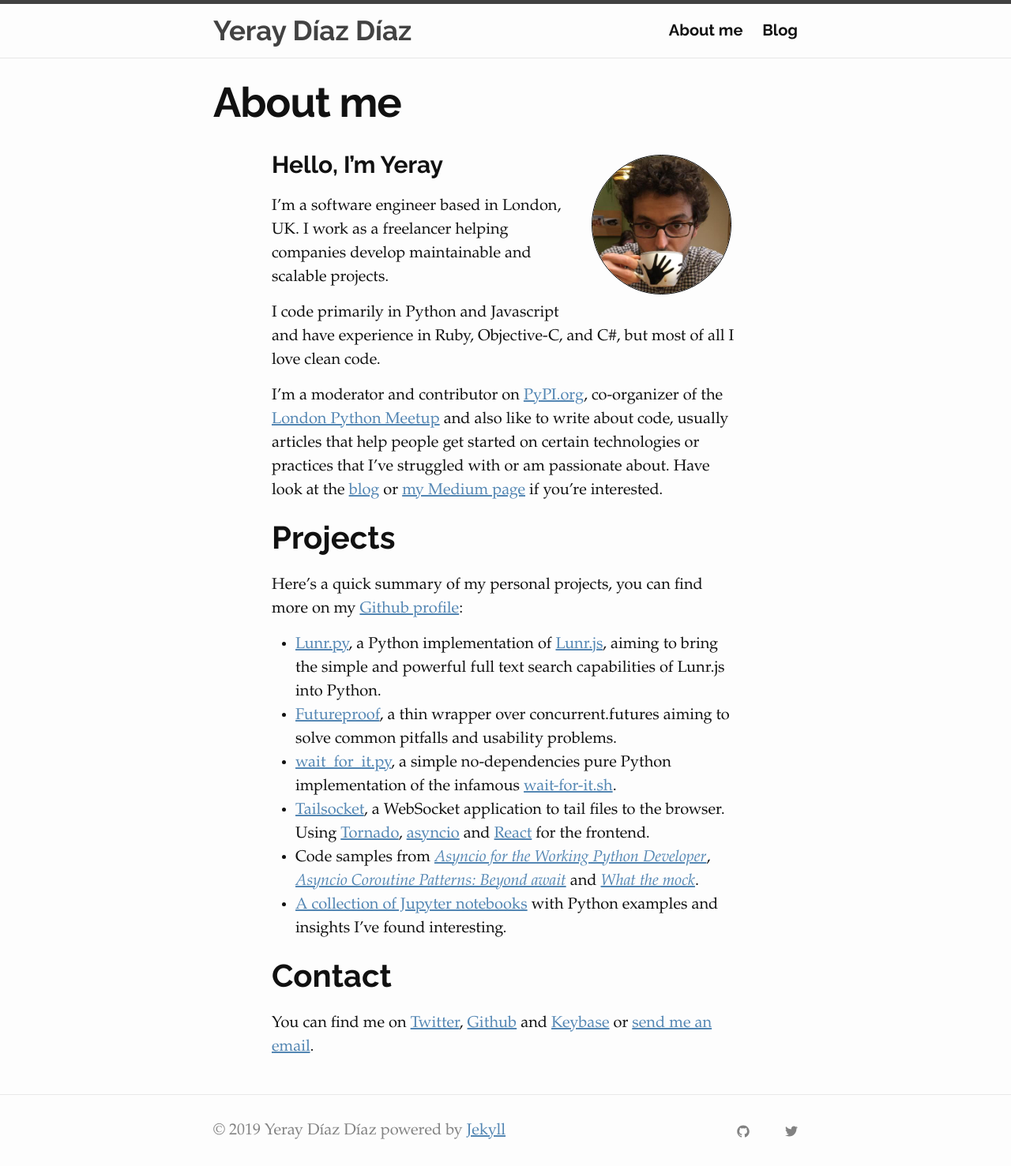
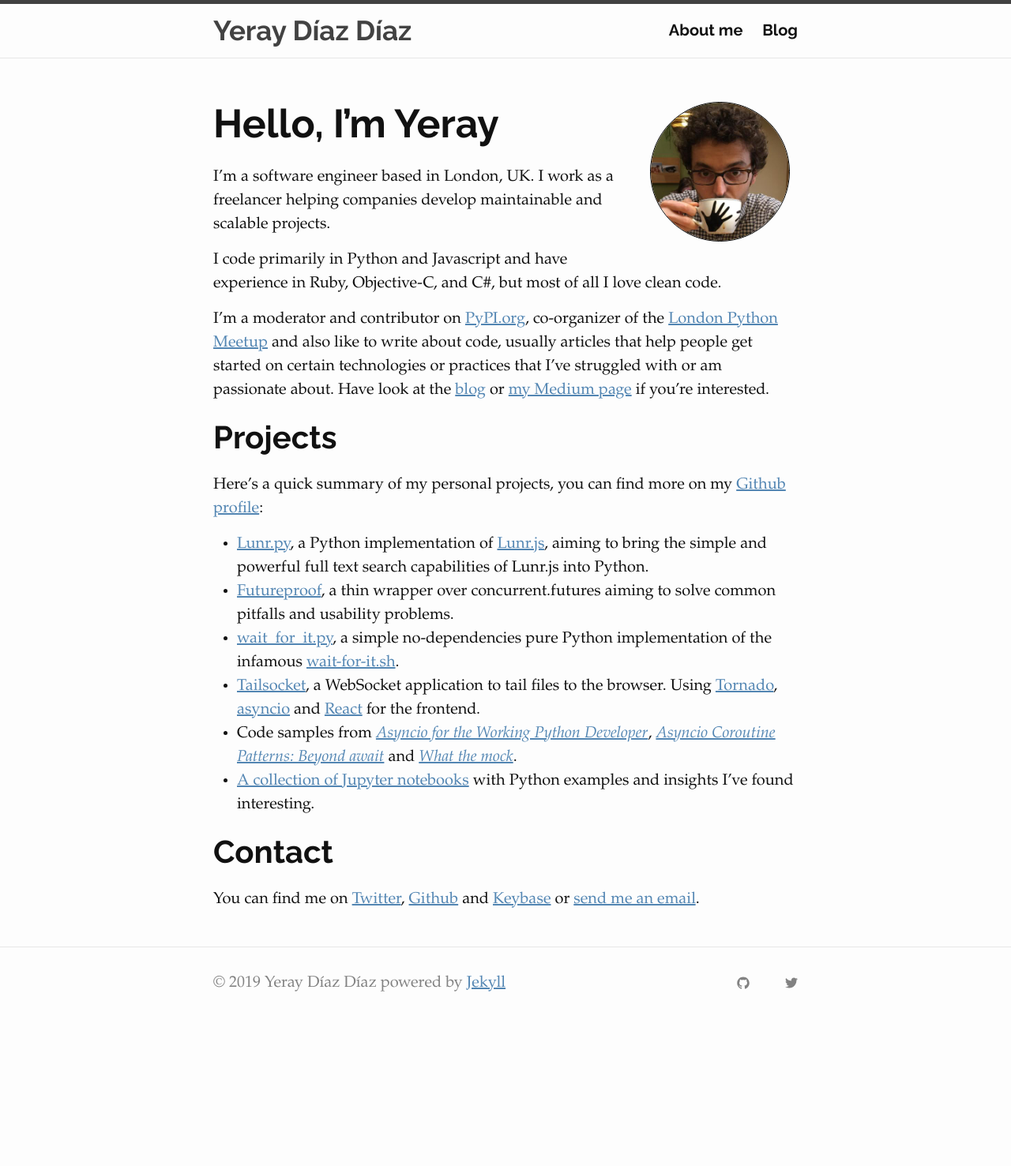
Before and after one commit to yeraydiazdiaz/yeraydiazdiaz.github.io, a Jekyll site: the page built from about.md, in a window 1280 px wide. Shown: the whole page at 79% size. Built offline with Jekyll 4.4.1, drawn with Linux system fonts in a browser that asks for light colours; after the commit the page ends 1290 px from its top, so only the background shows below that.

Commit message:
Fix styling of about page

```diff
--- a/_layouts/page.html
+++ b/_layouts/page.html
@@ -3,11 +3,7 @@ layout: default
 ---
 <article class="post">
 
-  <header class="post-header">
-    <h1 class="post-title">{{ page.title | escape }}</h1>
-  </header>
-
-  <div class="post-content">
+  <div class="post-content page">
     {{ content }}
   </div>
 
--- a/_sass/minima/_layout.scss
+++ b/_sass/minima/_layout.scss
@@ -238,6 +238,14 @@
     }
   }
 
+  h1 {
+    @include relative-font-size(2.5);
+
+    @include media-query($on-laptop) {
+      @include relative-font-size(2);
+    }
+  }
+
   h2 {
     @include relative-font-size(2);
 
@@ -330,6 +338,13 @@
   }
 }
 
+.page {
+  margin: 0;
+  width: 100%;
+  max-width: 100%;
+  padding: 0;
+}
+
 .medium {
   background: 0% 50% no-repeat url("/assets/medium-50px.png");
   margin-top: 2em;
```
